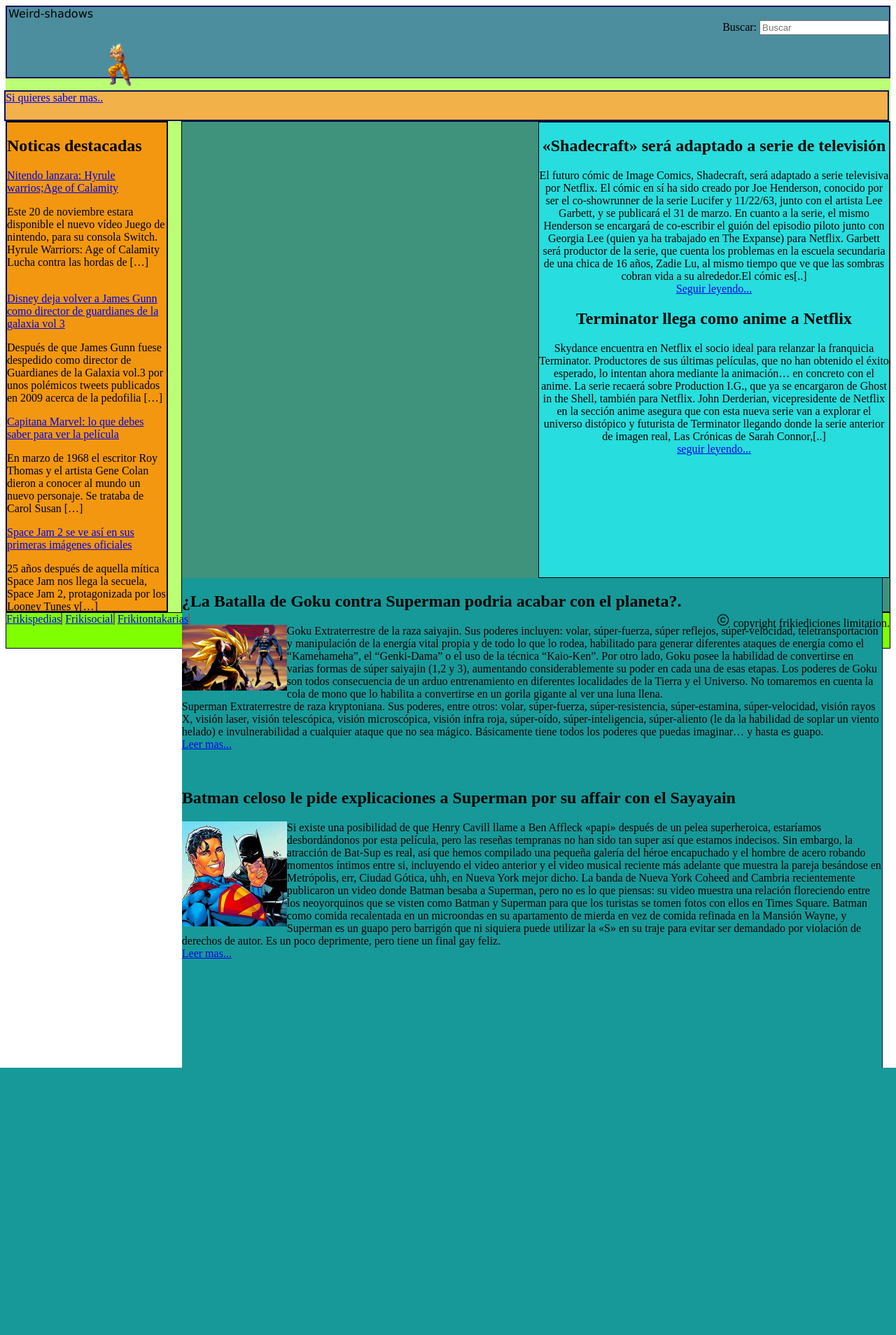
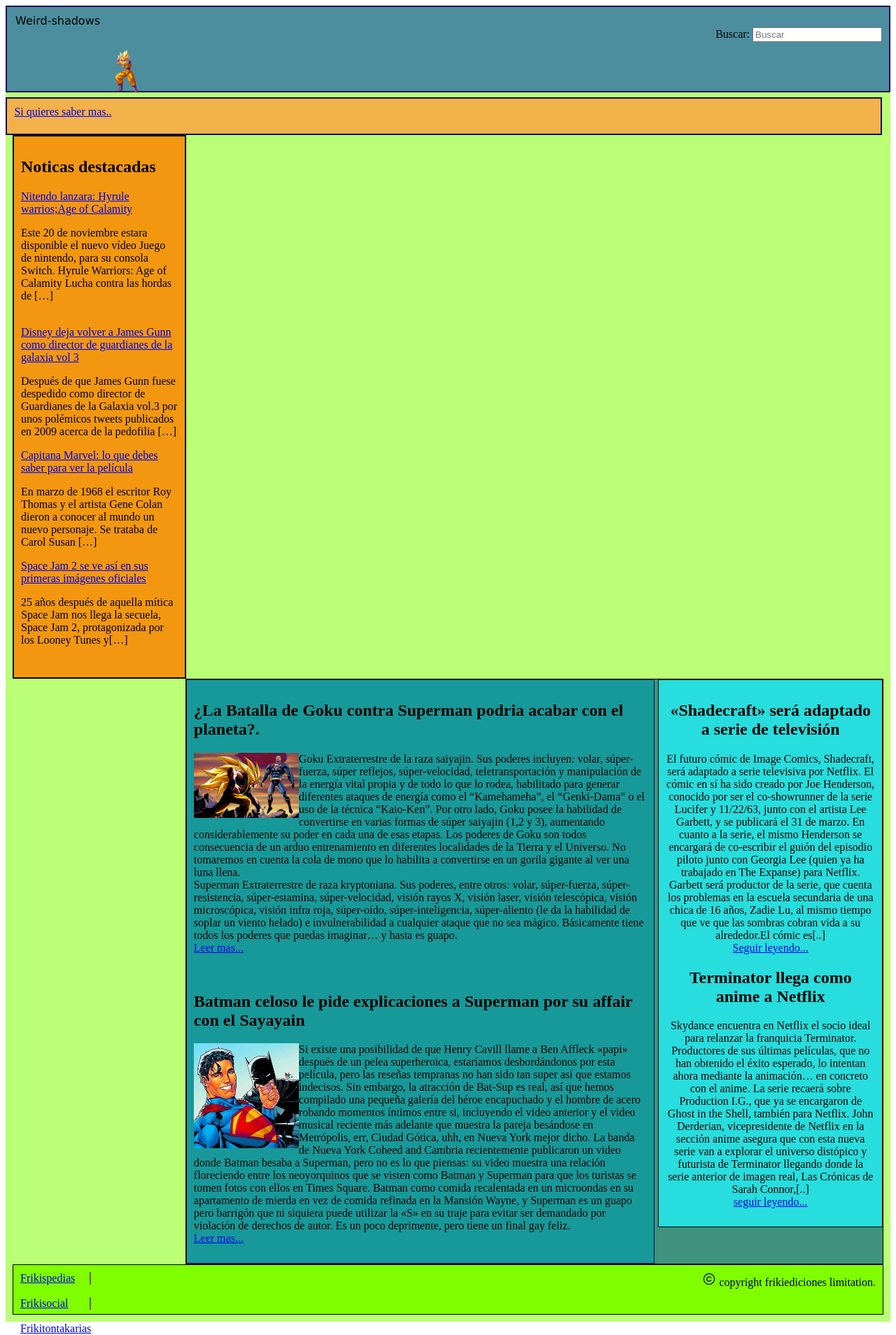
Before and after one commit to Manuel-1978/BOOTCAMP, a PHP site: page /ejercicio4.html in a window 1280 px wide. Shown: the whole page at 70% size. Before the commit the page ends 1526 px from the top, so only its background shows below. Run offline with PHP 8.4, Linux system fonts and the light colour scheme.

Commit message:
ejercicioscss

```diff
--- a/Tema 3/ejercicio2.css
+++ b/Tema 3/ejercicio2.css
@@ -2,21 +2,15 @@
 {
     background-color: gray;
     border: 2px solid grey;
-
 }
 .buttom1
 {
-
     height: 25px;
     width: 14%;
-
     float: right;
 }
 .buttom2
 {
-
     height: 25px;
     width: 14%;
-
-
 }
--- a/Tema 3/ejercicio3.css
+++ b/Tema 3/ejercicio3.css
@@ -3,7 +3,7 @@ div.listas>ul>li
 {
     border: 1px solid black;
     background-color: rgb(194, 189, 189);
-    padding: 3px;
+    padding: 4px;
     width: 250px;
     height: 50px;
     vertical-align: middle;
--- a/Tema 3/ejercicio3.html
+++ b/Tema 3/ejercicio3.html
@@ -12,7 +12,7 @@
 
 
 <div class="listas">
-    <ul>
+    <ul> <!--ul>li{elemento $}*6-->
         <li> Elemento 1</li>
         <li>Elemento 2</li>
         <li>Elemento 3</li>
--- a/Tema 3/ejercicio4.css
+++ b/Tema 3/ejercicio4.css
@@ -2,7 +2,6 @@
 {
 font-size: 20px solid rgb(216, 168, 168);
 font-family: Verdana, Geneva, Tahoma, sans-serif;
-float:center;
 width: auto;
 }
 .header
@@ -11,6 +10,7 @@ width: auto;
     rgba(62, 133, 151, 0.925);
     border: 2px solid rgb(12, 17, 94);
     height: 100px;
+    padding: 10px;
 }
 .giz
  {
@@ -26,75 +26,92 @@ width: auto;
 
 .know-more>a
 {
-    background-color: rgba(248, 171, 71, 0.925);
-
+ background-color: rgba(248, 171, 71, 0.925);
  border: 2px solid rgb(12, 17, 94);
- height: 40px;
- width: 99.99%;
+ height: 30px;
+ width: 99%;
  float: inline-end;
+ padding: 10px;
 }
 .principalbox
 {
     height: auto;
   width: auto;
 background-color: rgba(128, 255, 0, 0.541);
+padding: 10px;
+}
+.newsbox>a,p{
+    display: block;
 }
 .newsbox
 {
     width: 18%;
-    height: 698px;
+    height: 100%;
     background-color: rgba(247, 143, 7, 0.925);
+    border: 2px solid black;
+    padding: 10px;
     float: left;
-    border: 2px solid black;
 }
 
 .centralbox
 {
-    height: 700px;;
+    height: 100%;
     float: right;
     background-color: rgba(0, 92, 128, 0.658);
     width: 80%;
     border: 1px solid black;
+    min-width: 1px;
+
+}
+.centralbox1>p,a{
+    display: block;
 }
 .centralbox1
 {
     text-align: center;
-    height: 650px;
+    height: 50%;
     float: right;
-    width: 500px;
+    width: 30%;
     border-right: 2px solid rgb(12, 17, 94);
     margin-left: auto;
     border: 1px solid black;
     background-color: rgb(39, 221, 221);
+    padding: 10px;
+}
+.centralbox2>p,a{
+    display: block;
 }
 .centralbox2
 {
     text-align: left;
-    height: 700px;
+    height: 100%;
     float: left;
-    width: 1000px;
-    border-right:1px solid rgb(12, 17, 94);
+    width: 65%;
+    border:1px solid rgb(12, 17, 94);
     background-color: rgb(23, 153, 153);
-
+    padding: 10px;
 }
-
+.clear{
+    clear: both;
+}
 .footer
 {
 
     width:auto ;
     background-color: chartreuse;
     height: 50px;
-    clear: both;
     border: 1px solid black;
+    padding: 10px;
 }
-[class^="menu"]
+.menu
 {
+text-align: left;
 
-    text-align: center;
     float: left;
 
 }
 .copyright
 {
     float: right;
+
 }
--- a/Tema 3/ejercicio4.html
+++ b/Tema 3/ejercicio4.html
@@ -16,8 +16,9 @@
             <img src="/imganesCSS/logotipo.gif" width="200">
         </div>
 
-        <div class="browser">Buscar:
-            <input type="search" name="busqueda" placeholder="Buscar"><br>
+        <div class="browser">
+            <label for="searchinput">Buscar:</label>
+            <input type="search" name="searchinput" placeholder="Buscar"><br>
         </div>
 
         <div class="know-more">
@@ -63,7 +64,8 @@
                     junto con Georgia Lee (quien ya ha trabajado en The Expanse) para Netflix. Garbett será productor de
                     la serie, que cuenta los problemas en la escuela secundaria de una chica de 16 años, Zadie Lu, al
                     mismo tiempo que ve que las sombras cobran vida a su alrededor.El cómic es[..] <br><a
-                    href="https://www.hellofriki.com/shadecraft-sera-adaptado-a-serie-de-televis">Seguir leyendo...</a> </p>
+                        href="https://www.hellofriki.com/shadecraft-sera-adaptado-a-serie-de-televis">Seguir
+                        leyendo...</a> </p>
                 <h2>Terminator llega como anime a Netflix</h2>
                 <p>Skydance encuentra en Netflix el socio ideal para relanzar la franquicia Terminator. Productores de
                     sus últimas películas, que no han obtenido el éxito esperado, lo intentan ahora mediante la
@@ -72,7 +74,9 @@
 
                     John Derderian, vicepresidente de Netflix en la sección anime asegura que con esta nueva serie van a
                     explorar el universo distópico y futurista de Terminator llegando donde la serie anterior de imagen
-                    real, Las Crónicas de Sarah Connor,[..] <br><a href="https://www.hellofriki.com/terminator-llega-como-anime-a-netflix/">seguir leyendo...</a></p>
+                    real, Las Crónicas de Sarah Connor,[..] <br><a
+                        href="https://www.hellofriki.com/terminator-llega-como-anime-a-netflix/">seguir leyendo...</a>
+                </p>
             </div>
 
             <div class="centralbox2">
@@ -127,7 +131,7 @@
 
             </div>
         </div>
-
+        <div class="clear"></div>
         <div class="footer">
 
             <div class="copyright">
@@ -137,9 +141,9 @@
             </div>
 
             <div class="menu">
-                <a href="#" style="border-right: 2px solid rgb(100, 100, 100);">Frikispedias</a>
-                <a href="#" style="border-right: 2px solid rgb(100, 100, 100);">Frikisocial</a>
-                <a href="#" style="border-right: 2px solid rgb(100, 100, 100);">Frikitontakarias</a>
+                <a href="#" style="border-right: 2px solid rgb(100, 100, 100);">Frikispedias</a><br>
+                <a href="#" style="border-right: 2px solid rgb(100, 100, 100);">Frikisocial</a><br>
+                <a href="#">Frikitontakarias</a>
             </div>
 
         </div>
```
